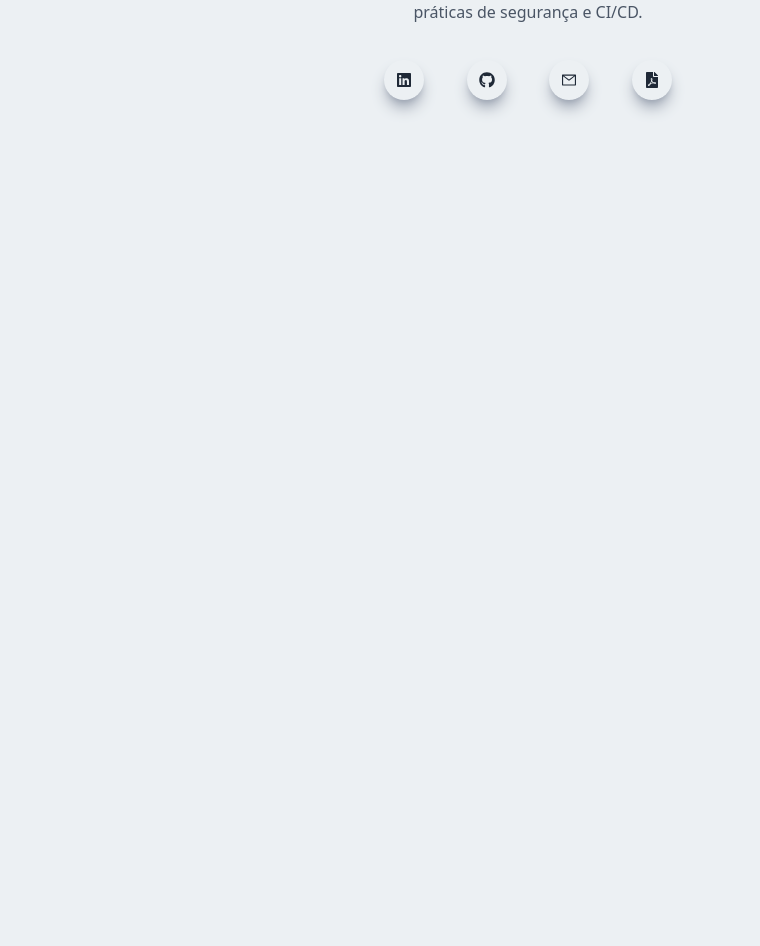
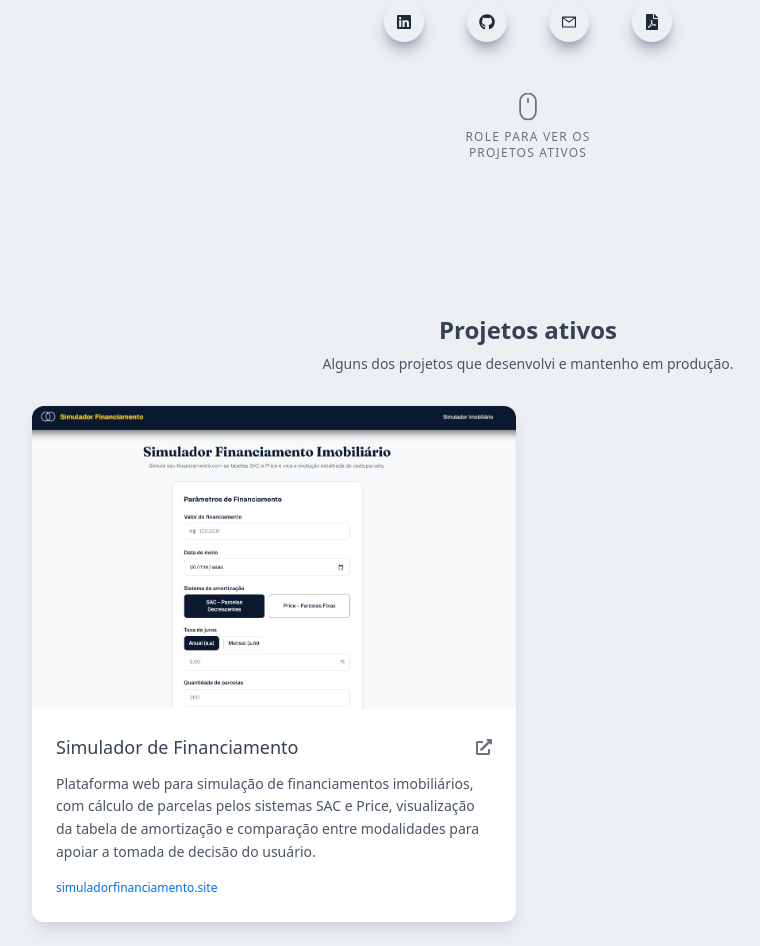
Before and after one commit to wesleysantossts/wesleysantos.site, a Next.js app: page / in a window 1280 px wide. Shown: the part 486-1432 px from the top of the page, without its empty margins (112-872 px from the left). Before the commit the page ends 800 px from the top, so only its background shows below. Built offline with nearby package versions, Linux system fonts and the light colour scheme.

Commit message:
feat: add projetos ativos section

```diff
--- a/src/app/layout.tsx
+++ b/src/app/layout.tsx
@@ -2,6 +2,8 @@ import { ReactNode } from "react";
 
 import { ApplicationThemeContextProvider } from "../contexts";
 import type { Metadata } from "next";
+
+import "./globals.css";
 
 export const metadata: Metadata = {
   title: "Wesley Santos | Back-End Developer",
--- a/src/app/page.tsx
+++ b/src/app/page.tsx
@@ -1,5 +1,4 @@
 "use client"
-import "./globals.css";
 import { Main } from "../components";
 
 export default function Home() {
--- a/src/components/Main.tsx
+++ b/src/components/Main.tsx
@@ -1,8 +1,10 @@
 "use client";
+import Image from "next/image";
 import TypeWriterEffect from "typewriter-effect";
 
 import { AiOutlineMail } from "react-icons/ai";
-import { FaGithub, FaLinkedin, FaFilePdf } from "react-icons/fa";
+import { FaGithub, FaLinkedin, FaFilePdf, FaExternalLinkAlt } from "react-icons/fa";
+import { BsMouse } from "react-icons/bs";
 
 export function Main() {
   const stringsTypeWriter = [
@@ -11,8 +13,8 @@ export function Main() {
   ];
 
   return (
-    <main className="w-full h-screen text-center">
-      <div className="max-w-[1024px] w-full h-full mx-auto p-2 flex justify-center items-center">
+    <main className="w-full text-center">
+      <div className="max-w-[1024px] w-full min-h-screen mx-auto p-2 flex justify-center items-center">
         <div>
           <p className="uppercase text-sm text-gray-600">
             Moldando o Futuro através de linhas de código
@@ -34,9 +36,7 @@ export function Main() {
           </h1>
 
           <p className="py-5 text-gray-600 max-w-[70%] m-auto">
-            Desenvolvedor Back-End com mais de 3 anos de experiência atuando com tecnologias modernas como Node.js,
-            TypeScript, PostgreSQL, MongoDB, Git, Redis, Docker, IA do Google Gemini e ChatGPT, AWS e
-            integrações com APIs REST, React, Vite e Next.js e forte atuação na criação de soluções robustas, automação
+            Desenvolvedor Back-End com mais de 4 anos de experiência atuando com tecnologias modernas como Node.js, TypeScript, PostgreSQL, MongoDB, Git, Redis, Docker, IA do Google Gemini e ChatGPT, AWS e integrações com APIs REST, React, Vite e Next.js e forte atuação na criação de soluções robustas, automação
             de processos, infraestrutura em nuvem e boas práticas de segurança e CI/CD.
           </p>
 
@@ -83,8 +83,66 @@ export function Main() {
               <FaFilePdf />
             </a>
           </section>
+
+          <div className="flex flex-col items-center gap-2 mt-12 animate-bounce">
+            <BsMouse
+              className="text-gray-500"
+              size={28}
+              aria-hidden="true"
+            />
+            <span className="text-xs text-gray-500 uppercase tracking-widest">
+              Role para ver os<br/> projetos ativos
+            </span>
+          </div>
         </div>
       </div>
+
+      <section className="w-full pb-20">
+        <div className="max-w-[1024px] w-full mx-auto px-4">
+          <h2 className="text-2xl text-gray-700 pb-2">Projetos ativos</h2>
+          <p className="text-sm text-gray-600 pb-8">
+            Alguns dos projetos que desenvolvi e mantenho em produção.
+          </p>
+
+          <div className="grid grid-cols-1 md:grid-cols-2 gap-6">
+            <a
+              target="_blank"
+              rel="noreferrer"
+              href="https://simuladorfinanciamento.site/"
+              title="Simulador de Financiamento"
+              aria-label="Simulador de Financiamento"
+              className="group text-left rounded-xl shadow-lg shadow-gray-300 bg-white hover:scale-[1.02] ease-in duration-300 overflow-hidden flex flex-col"
+            >
+              <div className="relative w-full aspect-[16/10] bg-gray-100 overflow-hidden">
+                <Image
+                  src="/assets/images/simulador-financiamento.jpeg"
+                  alt="Preview do site Simulador de Financiamento"
+                  fill
+                  sizes="(max-width: 768px) 100vw, 512px"
+                  className="object-cover object-top group-hover:scale-105 ease-in duration-500"
+                />
+              </div>
+              <div className="p-6">
+                <div className="flex items-center justify-between pb-3">
+                  <h3 className="text-lg text-gray-700 font-medium">
+                    Simulador de Financiamento
+                  </h3>
+                  <FaExternalLinkAlt className="text-gray-500 group-hover:text-[#0070f3] ease-in duration-300" />
+                </div>
+                <p className="text-sm text-gray-600 leading-relaxed">
+                  Plataforma web para simulação de financiamentos imobiliários,
+                  com cálculo de parcelas pelos sistemas SAC e Price, visualização da tabela
+                  de amortização e comparação entre modalidades para apoiar a tomada de
+                  decisão do usuário.
+                </p>
+                <span className="inline-block mt-4 text-xs text-[#0070f3]">
+                  simuladorfinanciamento.site
+                </span>
+              </div>
+            </a>
+          </div>
+        </div>
+      </section>
     </main>
   );
 }
```
Also changed, not shown: public/assets/images/simulador-financiamento.jpeg (added), 1 other file (tests, documents, lock files or other folders).
